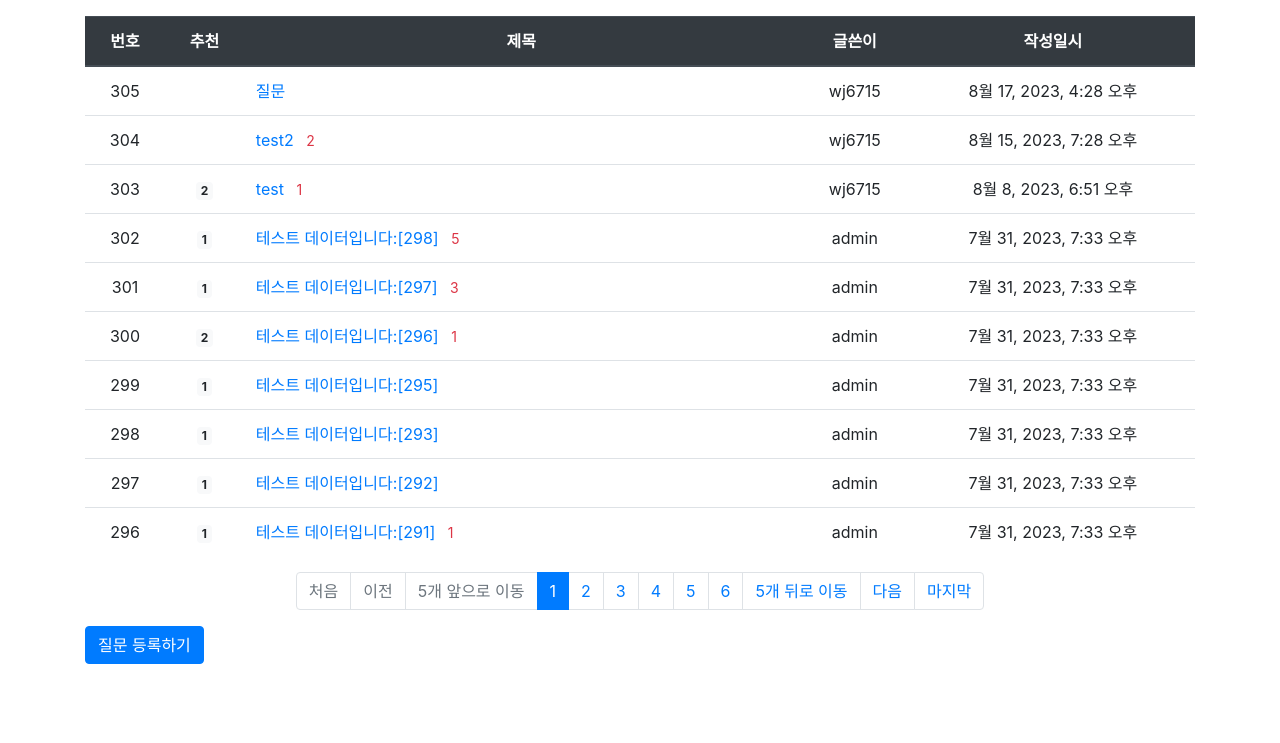
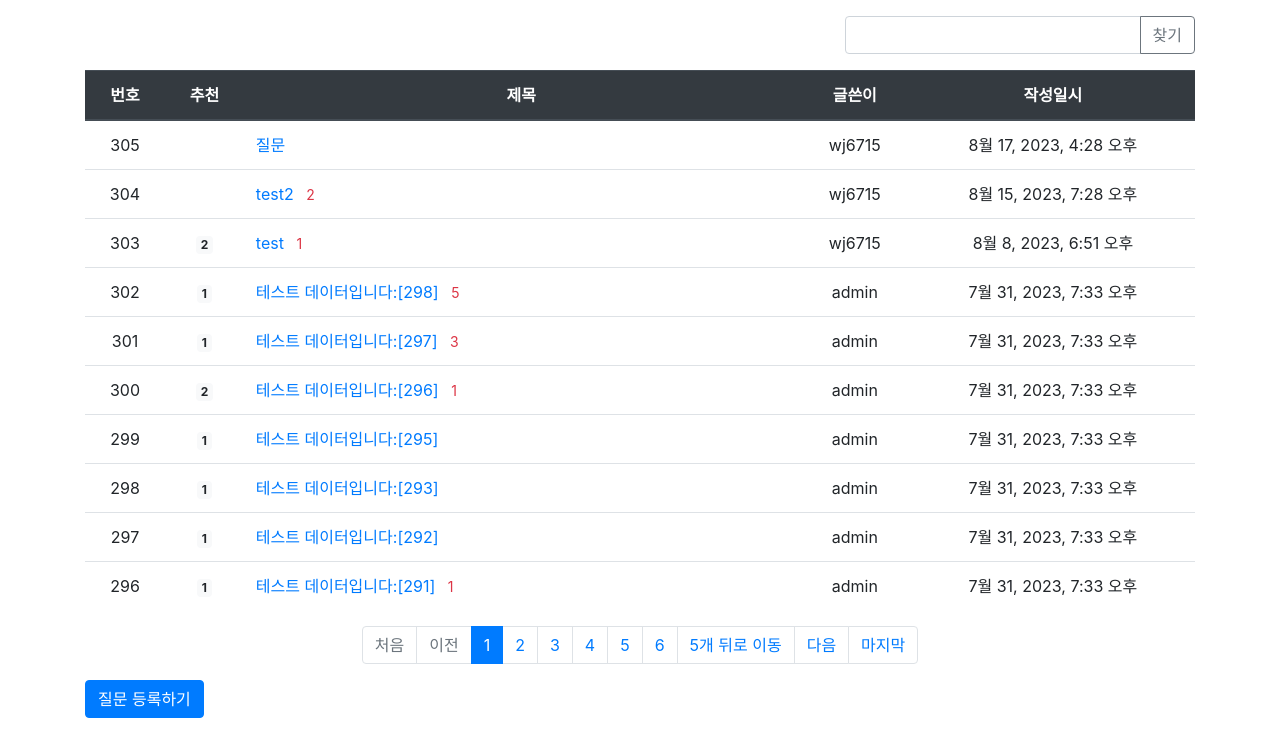
Before and after one commit to wonjun6715/pybo_project, a Django app: page / in a window 1280 px wide. Shown: the part 57-800 px from the top of the page. Run offline with Django 3.2, Linux system fonts and the light colour scheme; data comes from the database, SQL or seed files in the repository; some libraries are stand-ins or nearby versions.

Commit message:
검색 기능 추가

```diff
--- a/pybo/views/base_views.py
+++ b/pybo/views/base_views.py
@@ -1,5 +1,6 @@
 from django.shortcuts import render, get_object_or_404, redirect
 from django.core.paginator import Paginator
+from django.db.models import Q
 
 from ..models import Question
 
@@ -9,9 +10,18 @@ def index(request):
     """
     # 입력 인자
     page = request.GET.get('page', '1') # 페이지, 맨처음 불러오는 페이지가 1
+    kw = request.GET.get('kw', '') # 검색어
 
     # 조회
     question_list = Question.objects.order_by('-create_date') # 데이터를 작성한 날짜의 역순(-)으로 조회하기 위해 order-by 함수 사용
+    if kw:
+        # kw는 keyword를 의미, Q함수의 icontains는 kw가 각각의 내용에 포함되어있는지를 의미
+        question_list = question_list.filter(
+            Q(subject__icontains=kw) | # 제목 검색
+            Q(content__icontains=kw) | # 내용 검색
+            Q(author__username__icontains=kw) | # 질문 글쓴이 검색
+            Q(answer__author__username__icontains=kw) # 답변 글쓴이 검색
+        ).distinct()
 
     # 페이징 처리
     paginator = Paginator(question_list, 10) # 페이지당 10개씩 보여주기
@@ -22,7 +32,7 @@ def index(request):
     # 페이징 객체 생성
     page_obj = paginator.get_page(page)
 
-    context = {'question_list': page_obj, 'max_index' : max_index} # render 함수가 템플릿을 HTML로 변환하는 과정에서 사용되는 데이터 변수 context
+    context = {'question_list': page_obj, 'max_index': max_index, 'page': page, 'kw': kw} # render 함수가 템플릿을 HTML로 변환하는 과정에서 사용되는 데이터 변수 context
     return render(request, 'pybo/question_list.html', context)
     # render 함수는 context에 있는 question_list를 pybo/question_list.html 파일에 적용하여 HTML 코드로 변환
 
--- a/templates/pybo/question_list.html
+++ b/templates/pybo/question_list.html
@@ -2,6 +2,15 @@
 {% load pybo_filter %} <!-- load문은 extends문 다음에 위치해야 함 -->
 {% block content %}
 <div class="container my-3">
+    <div class="row justify-content-end my-3">
+        <div class="col-4 input-group">
+            <input type="text" class="form-control kw"
+                   value="{{ kw|default_if_none:'' }}">
+            <div class="input-group-append">
+                <button class="btn btn-outline-secondary" type="button" id="btn_search">찾기</button>
+            </div>
+        </div>
+    </div>
     <table class="table">
         <thead>
         <tr class="text-center thead-dark">
@@ -61,7 +70,7 @@
         <!-- 이전 페이지 -->
         {% if question_list.has_previous %}
         <li class="page-item">
-            <a class="page-link" href="?page={{ question_list.previous_page_number }}">이전</a>
+            <a class="page-link" data-page="{{ question_list.previous_page_number }}" href="#">이전</a>
         </li>
         <li class="page-item">
             <a class="page-link" href="?page={{ question_list.number|add:-5 }}">5개 앞으로 이동</a>
@@ -70,20 +79,17 @@
         <li class="page-item disabled">
             <a class="page-link" tabindex="-1" aria-disabled="true" href="#">이전</a>
         </li>
-        <li class = "page-item disabled">
-            <a class="page-link" tabindex="-1" aria-disabled="true" href="#">5개 앞으로 이동</a>
-        </li>
         {% endif %}
         <!-- 페이지 리스트 -->
         {% for page_number in question_list.paginator.page_range %}
         {% if page_number >= question_list.number|add:-5 and page_number <= question_list.number|add:5 %} <!-- 현재 페이지 기준으로 좌우 5개씩 보이도록 -->
             {% if page_number == question_list.number %}
             <li class="page-item active" aria-current="page">
-                <a class="page-link" href="?page={{ page_number }}">{{ page_number }}</a>
+                <a class="page-link" data-page="{{ page_number }}" href="#">{{ page_number }}</a>
             </li>
             {% else %}
             <li class="page-item">
-                <a class="page-link" href="?page={{ page_number }}">{{ page_number }}</a>
+                <a class="page-link" data-page="{{ page_number }}" href="#">{{ page_number }}</a>
             </li>
             {% endif %}
         {% endif %}
@@ -94,7 +100,7 @@
             <a class="page-link" href="?page={{ question_list.number|add:5 }}">5개 뒤로 이동</a>
         </li>
         <li class="page-item">
-            <a class="page-link" href="?page={{ question_list.next_page_number }}">다음</a>
+            <a class="page-link" data-page="{{ question_list.next_page_number }}" href="#">다음</a>
         </li>
         <li class="page-item">
             <a class="page-link" href="?page={{ max_index }}">마지막</a>
@@ -109,8 +115,27 @@
         {% endif %}
     </ul>
     <!-- 페이징 처리 끝 -->
-    <a href="{% url 'pybo:question_create' %}" class="btn btn-primary">
-        질문 등록하기
-    </a>
+    <a href="{% url 'pybo:question_create' %}" class="btn btn-primary">질문 등록하기</a>
 </div>
+<!-- 검색 기능 -->
+<form id="searchForm" method="get" action="{% url 'index' %}">
+    <input type="hidden" id="kw" name="kw" value="{{ kw|default_if_none:'' }}">
+    <input type="hidden" id="page" name="page" value="{{ page }}">
+</form>
 {% endblock %}
+{% block script %}
+<script type='text/javascript'>
+$(document).ready(function(){
+    $(".page-link").on('click', function() { // class 속성이 page-link인 링크를 누르면 링크의 data-page 속성값을 읽어
+        $("#page").val($(this).data("page"));
+        $("#searchForm").submit();
+    });
+
+    $("#btn_search").on('click', function() {
+        $("#kw").val($(".kw").val());
+        $("#page").val(1); // 검색 버튼을 클릭할 경우 1페이지부터 조회
+        $("#searchForm").submit(); // searchForm의 page 필드에 그 값을 설정하여 폼을 요청
+    });
+});
+</script>
+{% endblock %}
```
